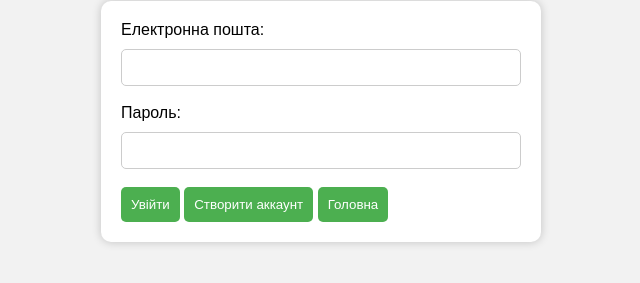
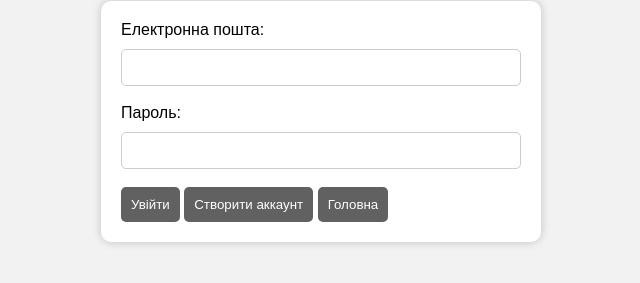
Before and after one commit to Pavlo-St/web_NULP, a plain HTML site: page login.html in a window 1280 px wide. Shown: the part 107-390 px from the top of the page, without its empty margins (319-959 px from the left). Drawn offline with Linux system fonts and the light colour scheme.

Commit message:
Update reg.css

```diff
--- a/reg.css
+++ b/reg.css
@@ -31,7 +31,7 @@ body {
   }
 
   input[type="submit"] {
-	background-color: #4CAF50;
+	background-color: #616161;
 	color: #ffffff;
 	padding: 10px;
 	border: none;
@@ -40,5 +40,5 @@ body {
   }
 
   input[type="submit"]:hover {
-	background-color: #3e8e41;
+	background-color: #616161;
   }
```
